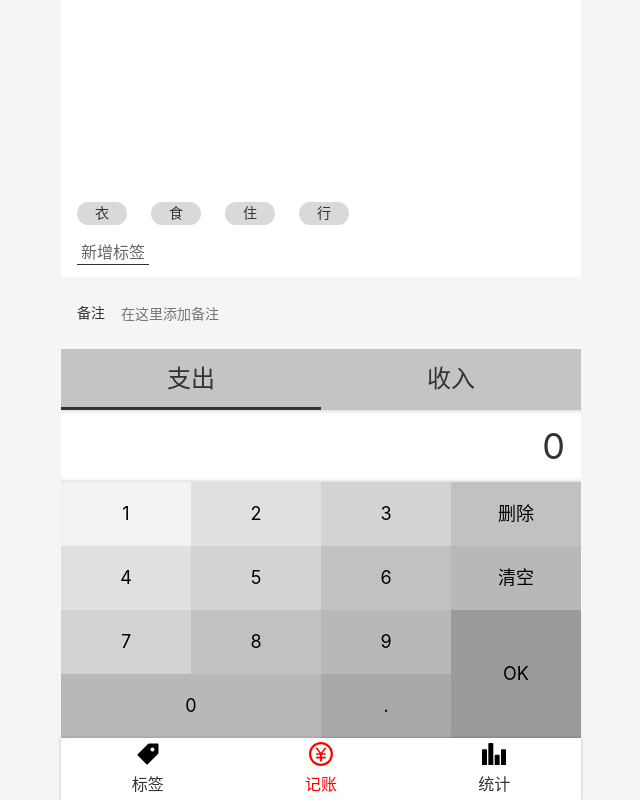
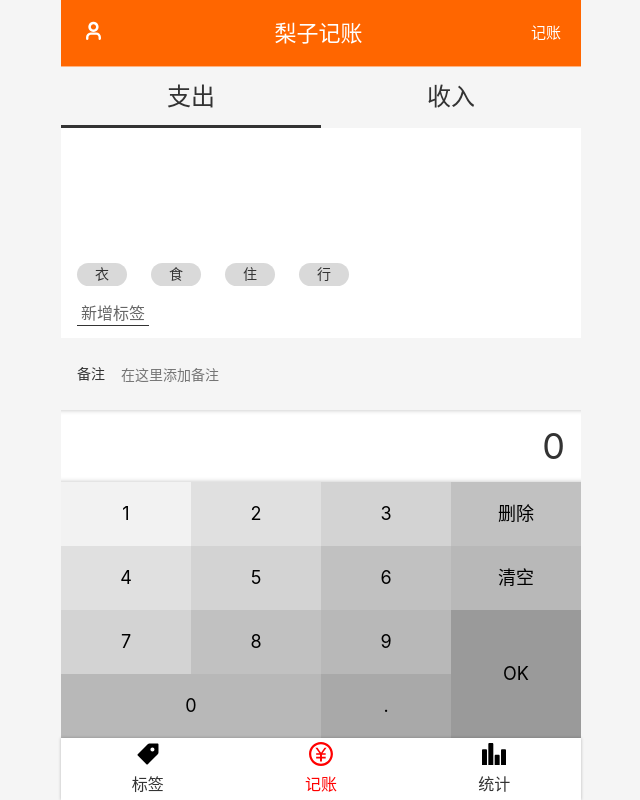
Before and after one commit to dana-wang9527/react-morney, a React app: page /#/money in a window 1280 px wide. Shown: the whole page, without its empty margins (319-959 px from the left). Built offline with nearby package versions, Linux system fonts and the light colour scheme.

Commit message:
加上了标题，修改了money页面的布局样式

```diff
--- a/src/Views/Money.tsx
+++ b/src/Views/Money.tsx
@@ -18,9 +18,6 @@ const defaultFormData = {
     category: '-' as ('-' | '+'),
     amount: '0'
 };
-const CategoryWrapper = styled.div`
-  background: #c4c4c4;
-`;
 
 function Money() {
     const [selected, setSelected] = useState(defaultFormData);
@@ -35,15 +32,13 @@ function Money() {
         }
     };
     return (
-        <MyLayout scrollTop={9999}>
+        <MyLayout name="记账" scrollTop={9999}>
+            <CategorySection value={selected.category}
+                             onChange={(category) => onChange({category})}/>
             <TagsSection value={selected.tagIds}
                          onChange={(tagIds) => onChange({tagIds})}/>
             <NotesSection value={selected.note}
                           onChange={(note) => onChange({note})}/>
-            <CategoryWrapper>
-                <CategorySection value={selected.category}
-                                 onChange={(category) => onChange({category})}/>
-            </CategoryWrapper>
             <NumberPadSection value={selected.amount}
                               onChange={(amount) => onChange({amount})}
                               onOK={submit}/>
--- a/src/components/Layout.tsx
+++ b/src/components/Layout.tsx
@@ -1,6 +1,7 @@
 import Nav from './Nav';
 import React, {useEffect, useRef} from 'react';
 import styled from 'styled-components';
+import {Bar} from './Bar';
 
 const Wrapper = styled.div`
   height: 100vh;
@@ -11,6 +12,7 @@ const Wrapper = styled.div`
 const Main = styled.div`
   flex-grow: 1;
   overflow: auto;
+
   &::-webkit-scrollbar {
     width: 0
   }
@@ -19,6 +21,7 @@ const Main = styled.div`
 type Props = {
     className?: string;
     scrollTop?: number;
+    name: string
 }
 
 const Layout: React.FC<Props> = (props) => {
@@ -31,6 +34,7 @@ const Layout: React.FC<Props> = (props) => {
     }, [props.scrollTop]);
     return (
         <Wrapper>
+            <Bar name={props.name}/>
             <Main ref={mainRef} className={props.className}>
                 {props.children}
             </Main>
@@ -42,5 +46,4 @@ Layout.defaultProps = {
     scrollTop: 0
 };
 
-
 export default Layout;
```
